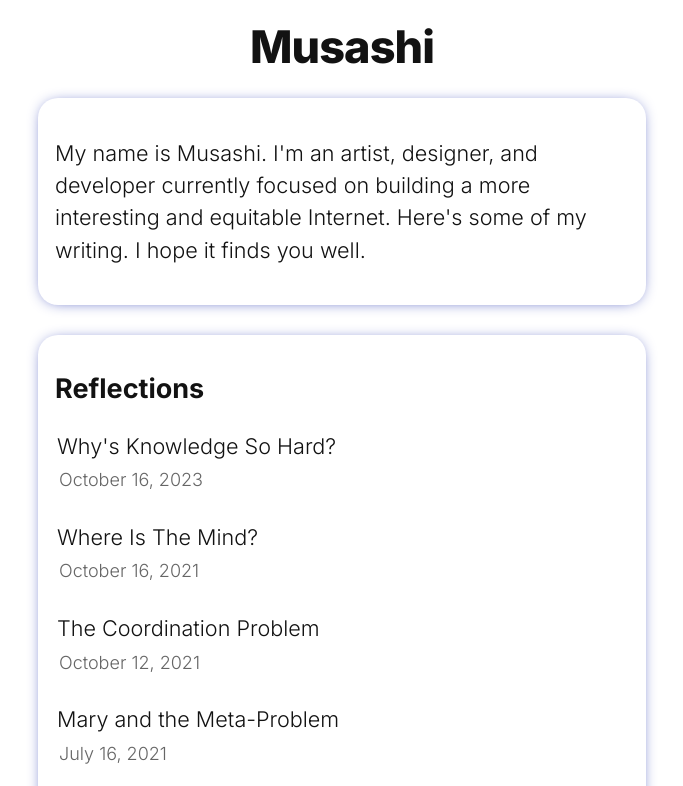
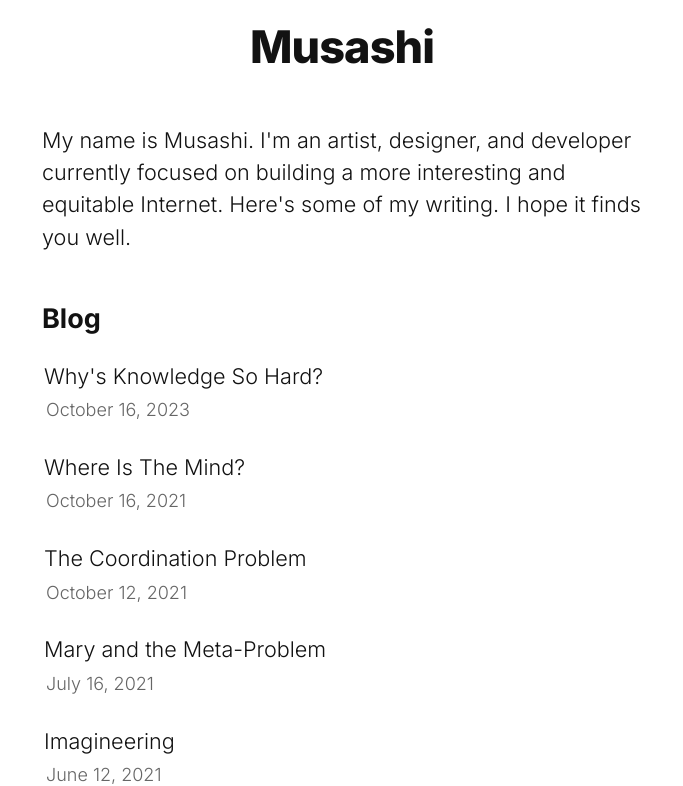
Before and after one commit to nathanmcniece1/musashi-blog, a Next.js app: page / in a window 1280 px wide. Shown: the part 204-990 px from the top of the page, without its empty margins (298-981 px from the left). Built offline with nearby package versions, Linux system fonts and the light colour scheme.

Commit message:
new commit

```diff
--- a/pages/index.js
+++ b/pages/index.js
@@ -29,11 +29,11 @@ export default function Home({ allPostsData }) {
         <link href="https://fonts.googleapis.com/css2?family=Roboto+Mono:ital,wght@0,100;0,200;0,300;0,400;0,500;0,600;0,700;1,100;1,200;1,300;1,400;1,500;1,600;1,700&display=swap" rel="stylesheet"></link>
 
       </Head>
-      <section className={`${utilStyles.headingMd} ${utilStyles.border}`}>
+      <section className={utilStyles.headingMd}>
         <p>My name is Musashi. I'm an artist, designer, and developer currently focused on building a more interesting and equitable Internet. Here's some of my writing. I hope it finds you well.</p>
       </section>
-      <section className={`${utilStyles.headingMd} ${utilStyles.padding1px} ${utilStyles.border}`}>
-        <h2 className={utilStyles.headingLg}>Reflections</h2>
+      <section className={`${utilStyles.headingMd} ${utilStyles.padding1px}`}>
+        <h2 className={utilStyles.headingLg}>Blog</h2>
         <ul className={utilStyles.list}>
           {allPostsData.map(({ id, date, title }) => (
             <li className={utilStyles.listItem} key={id}>
--- a/styles/utils.module.css
+++ b/styles/utils.module.css
@@ -62,10 +62,3 @@
   .lightText {
     color: #666;
   }
-
-  .border {
-    box-shadow: 0 1px 15px -6px rgb(24, 41, 169);
-    padding: 15px;
-    border-radius: 20px;
-    margin-bottom: 30px;
-  }
```
